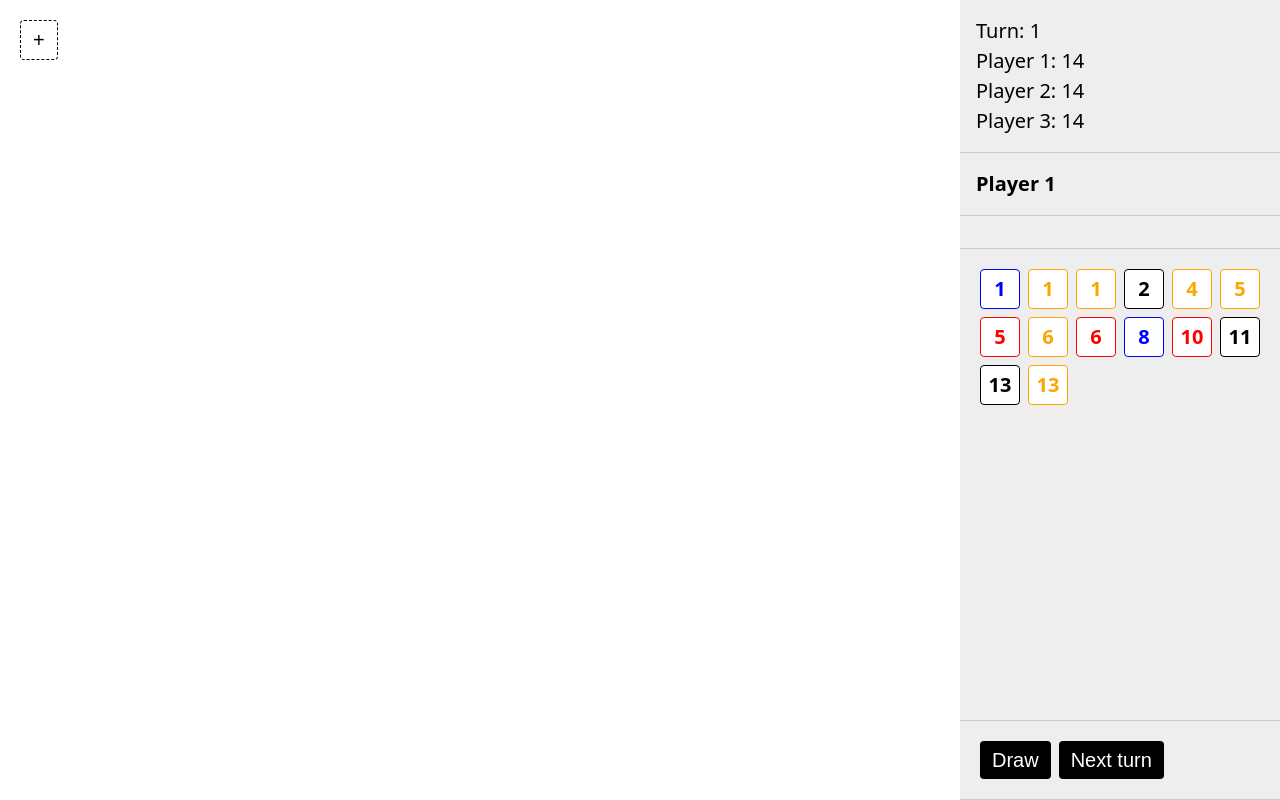
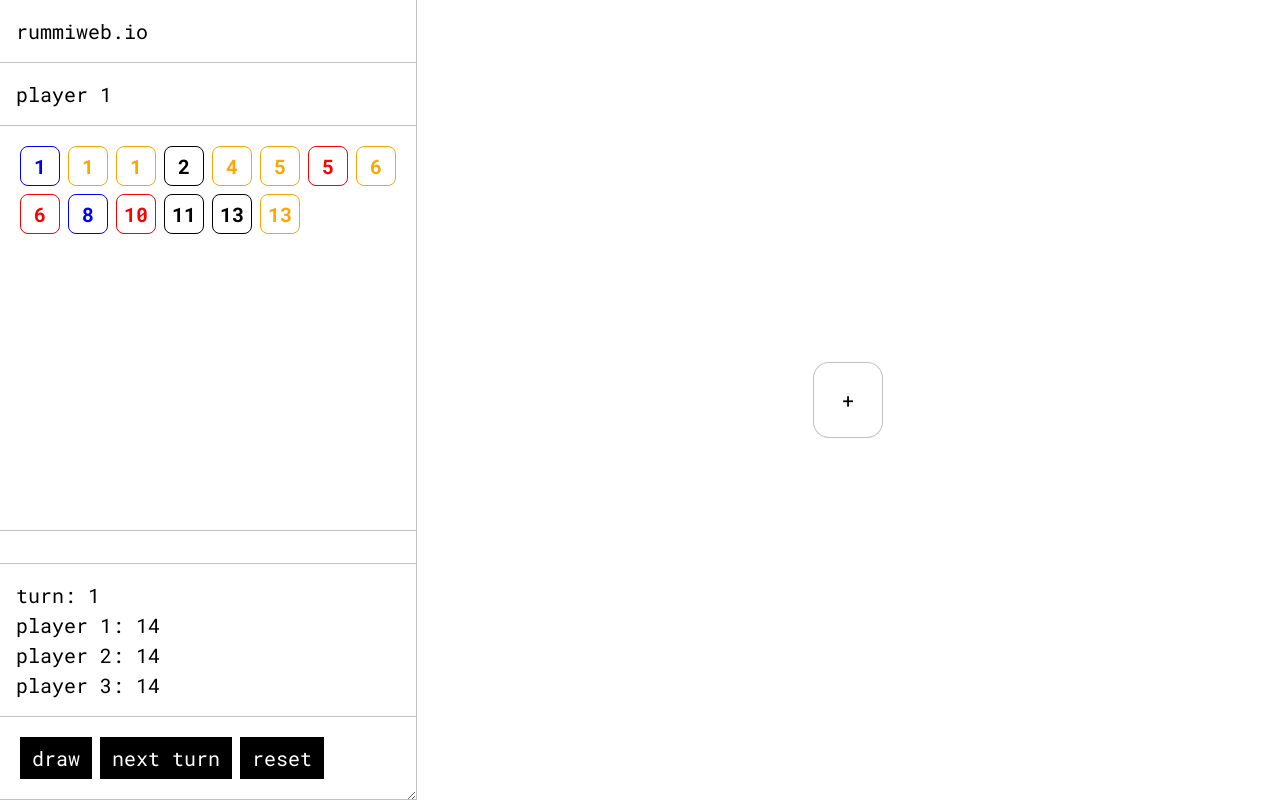
Before and after one commit to joeoak/rummiweb, a plain HTML site: page index.html in a window 1280 px wide. Drawn offline with Linux system fonts and the light colour scheme.

Commit message:
Updated UI

```diff
--- a/index.html
+++ b/index.html
@@ -4,22 +4,26 @@
     <meta charset="UTF-8">
     <meta name="viewport" content="width=device-width, initial-scale=1.0">
     <title>rummikub</title>
+    <link rel="preconnect" href="https://fonts.gstatic.com">
+    <link href="https://fonts.googleapis.com/css2?family=Roboto+Mono:wght@400;700&display=swap" rel="stylesheet">
     <link rel="stylesheet" href="./css/styles.css">
 </head>
 <body>
     <div id="canvas">
+        <div id="player">
+            <div id="game-title">rummiweb.io</div>
+            <div id="player-title">null</div>
+            <div id="player-rack"></div>
+            <div id="player-hand"></div>
+            <div id="hud">null</div>
+            <div id="player-controls">
+                <button id="button-draw" onclick="drawCard()">draw</button>
+                <button id="button-next-turn" onclick="advanceTurn()">next turn</button>
+                <button id="button-reset">reset</button>
+            </div>
+        </div>
         <div id="board">
             <div id="board-rows"></div>
-        </div>
-        <div id="player">
-            <div id="hud">Turn Counter</div>
-            <div id="player-title">Player Rack</div>
-            <div id="player-hand"></div>
-            <div id="player-rack"></div>
-            <div id="player-controls">
-                <button id="button-draw" onclick="drawCard()">Draw</button>
-                <button id="button-next-turn" onclick="advanceTurn()">Next turn</button>
-            </div>
         </div>
     </div>
 
--- a/js/scripts.js
+++ b/js/scripts.js
@@ -71,7 +71,7 @@ const distributeCards = () =>
 
         playerRack.push(
         {
-            name: `Player ${i}`,
+            name: `player ${i}`,
             // player: i,
             rack: rack,
         });
@@ -280,7 +280,7 @@ const drawCanvas = () =>
     insertCardElement(playerHand, _playerHand, deselectCard); // draw player hand
     insertCardElement(returnPlayerRack().rack, _playerRack, selectCard); // draw player rack
 
-    _hud.innerHTML = `Turn: ${turnCounter}`;
+    _hud.innerHTML = `turn: ${turnCounter}`;
 
     for (let i = 0; i < playerCount; i++)
     {
--- a/scss/styles.scss
+++ b/scss/styles.scss
@@ -5,7 +5,7 @@
 }
 
 body {
-    font-family: "system-ui", Helvetica, Arial, sans-serif;
+    font-family: "Roboto Mono", "system-ui", "Helvetica", "Arial", "sans-serif";
     font-size: 20px;
     line-height: 1.5;
 }
@@ -14,10 +14,11 @@ button {
     display: flex;
     align-items: center;
     margin: 4px;
-    padding: 4px 12px;
+    padding: 6px 12px 6px 12px;
     border: none;
-    border-radius: 4px;
+    // border-radius: 4px;
     color: white;
+    font-family: "Roboto Mono", "system-ui", "Helvetica", "Arial", "sans-serif";
     font-size: 20px;
     line-height: 1.5;
     background-color: black;
@@ -47,23 +48,32 @@ button {
     }
 }
 
-#board-title, #player-title {
-    font-weight: 700;
-}
+// #board-title, #player-title {
+//     font-weight: 700;
+// }
 
 #board-rows {
     display: flex;
-    flex-direction: column;
+    align-content: center;
+    align-items: stretch;
+    justify-content: center;
+    flex-direction: row;
     flex-wrap: wrap;
     height: 100%;
-    padding: 0;
+    padding: 16px;
 }
 
 #new-row {
     display: flex;
     align-content: flex-start;
     flex-wrap: wrap;
-    padding: 16px;
+    margin: 8px;
+    padding: 12px;
+    border-radius: 16px;
+    // box-shadow: 0 0 0 1px rgba(0, 0, 0, 0.24);
+    border: 1px solid rgba(0, 0, 0, 0.24);
+    // border-style: dashed;
+    background-color: white;
 }
 
 .row {
@@ -71,11 +81,17 @@ button {
     align-content: flex-start;
     flex-direction: row;
     flex-wrap: wrap;
-    padding: 16px;
+    max-width: 362px; // width of 7 cards
+    margin: 8px;
+    padding: 12px;
+    border-radius: 16px;
+    // box-shadow: 0 0 0 1px rgba(0, 0, 0, 0.24);
+    border: 1px solid rgba(0, 0, 0, 0.24);
+    // background-color: #EEEEEE;
 
-    &:nth-child(odd) {
-        background-color: #EEEEEE;
-    }
+    // &:nth-child(odd) {
+    //     background-color: #EEEEEE;
+    // }
 }
 
 #player {
@@ -83,15 +99,19 @@ button {
 
     display: flex;
     flex-direction: column;
-    width: 320px;
-    background-color: #EEEEEE;
+    min-width: 224px; // width of 4 cards
+    max-width: 416px; // width of 8 cards
+    box-shadow: 1px 0 0 rgba(0, 0, 0, 0.24);
+    background-color: white;
+    overflow: scroll;
+    resize: horizontal;
 
     & > * {
         display: flex;
         align-content: flex-start;
         flex-wrap: wrap;
         padding: 16px;
-        border-bottom: 1px solid rgba(0, 0, 0, 0.16);
+        border-bottom: 1px solid rgba(0, 0, 0, 0.24);
     }
 }
 
@@ -107,14 +127,17 @@ button {
 
 #player-controls {
     flex-grow: 0;
+
+    // display: flex;
+    // justify-content: flex-end;
 }
 
 #button-new-row {
     color: black;
     background: none;
     margin: 4px;
-    border: 1px solid black;
-    border-style: dashed;
+    // border: 1px solid rgba(0, 0, 0, 0.24);
+    // border-style: dashed;
 }
 
 .card {
@@ -124,11 +147,11 @@ button {
     width: 40px;
     height: 40px;
     margin: 4px;
-    border-radius: 4px;
+    border-radius: 8px;
     border: 1px solid black;
     // box-shadow:
     //     0 0 1px rgba(0, 0, 0, 0.32),
-    //     0 1px 2px rgba(0, 0, 0, 0.16);
+    //     0 1px 2px rgba(0, 0, 0, 0.24);
     font-weight: 700;
     background-color: white;
     user-select: none;
```
Also changed, not shown: css/styles.css, 1 other file.
